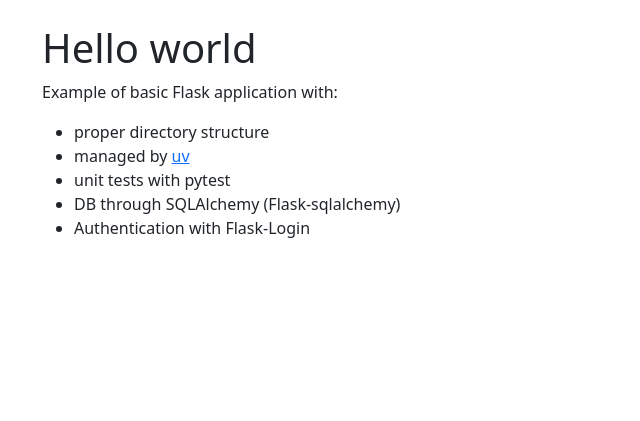
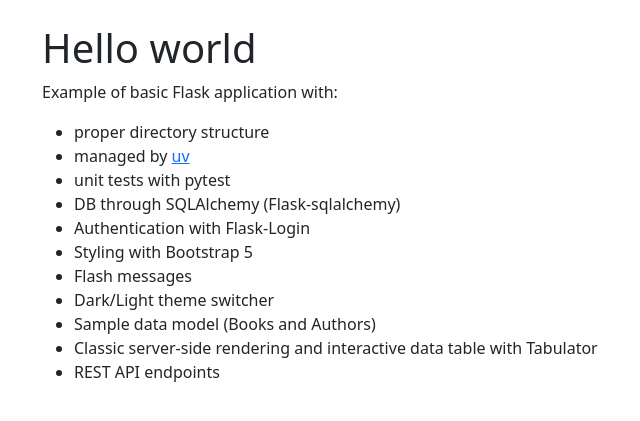
Before and after one commit to Kedrigern/flask-skeleton, a Flask app: page / in a window 1280 px wide. Shown: the part 57-478 px from the top of the page, without its empty margins (40-680 px from the left). Run offline with Flask 3, Linux system fonts and the light colour scheme; parts of the project's set-up code (start-up, migrations or seed data) failed here and were passed over.

Commit message:
docs: update readme

```diff
--- a/src/my_web/templates/home/index.html
+++ b/src/my_web/templates/home/index.html
@@ -9,5 +9,11 @@
 <li>unit tests with pytest</li>
 <li>DB through SQLAlchemy (Flask-sqlalchemy)</li>
 <li>Authentication with Flask-Login</li>
+<li>Styling with Bootstrap 5</li>
+<li>Flash messages</li>
+<li>Dark/Light theme switcher</li>
+<li>Sample data model (Books and Authors)</li>
+<li>Classic server-side rendering and interactive data table with Tabulator</li>
+<li>REST API endpoints</li>
 </ul>
 {% endblock %}
```
Also changed, not shown: README.md.
